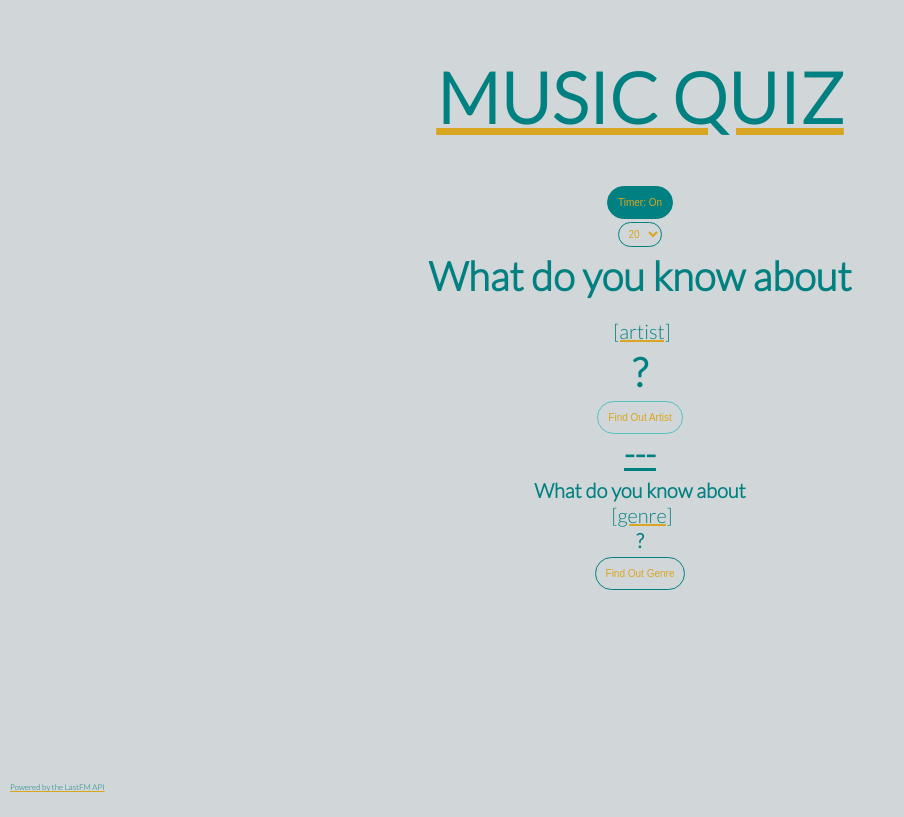
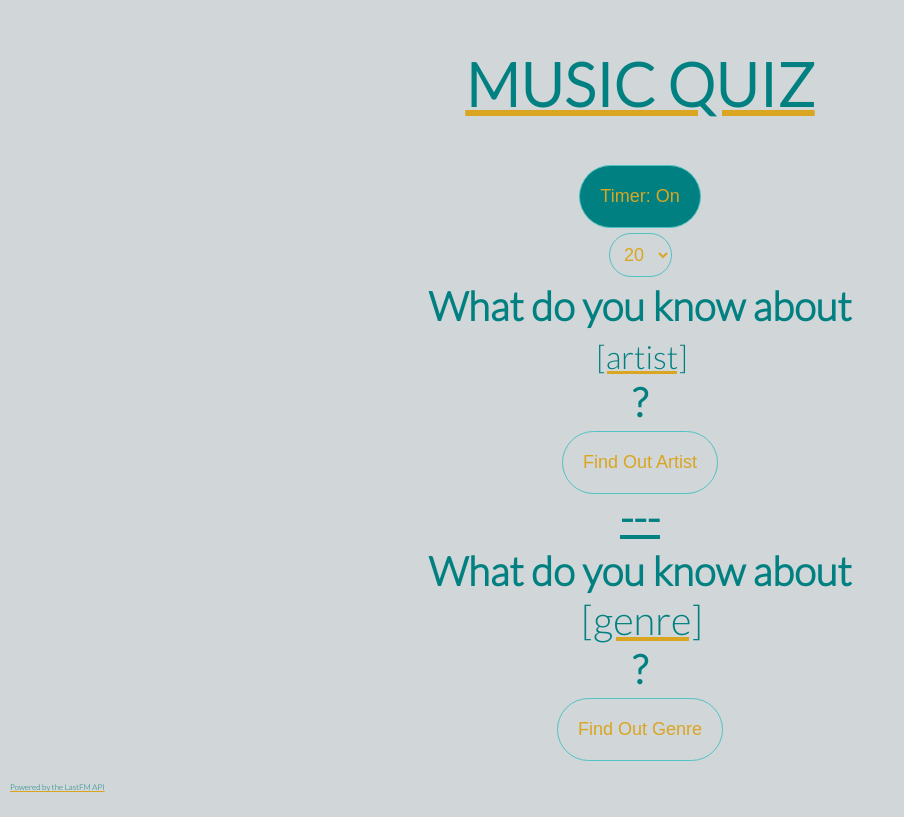
Before and after one commit to tylly/Music-Genius, a plain HTML site: page index.html in a window 1280 px wide. Both pictures are taken after a click on the button "Timer: Off". Shown: the whole page, without its empty margins (0-904 px from the left). Drawn offline with Linux system fonts and the light colour scheme.

Commit message:
desktop css

```diff
--- a/css/style.css
+++ b/css/style.css
@@ -21,13 +21,14 @@ body {
 #head {
   text-decoration: underline;
   text-decoration-color: goldenrod;
-  font-size: 70px;
+  font-size: 60px;
 }
 
 #or {
   text-decoration: underline;
   margin-top: 0px;
   margin-bottom: 5px;
+  font-size: 40px;
 }
 
 #buttons {
@@ -42,10 +43,11 @@ body {
   border: 1px solid rgb(83, 194, 194);
   border-radius: 50px;
   font-size: 10px;
-  padding: 10px 10px 10px 10px;
+  padding: 20px 20px 20px 20px;
   margin-top: 5px;
   margin-left: auto;
   margin-right: auto;
+  font-size: large;
 }
 
 #findOutArtist:hover {
@@ -60,11 +62,14 @@ body {
   color: goldenrod;
   background-color: transparent;
   text-align: center;
-  border: 1px solid teal;
+  border: 1px solid rgb(83, 194, 194);
   border-radius: 50px;
   font-size: 10px;
-  padding: 10px 10px 10px 10px;
+  padding: 20px 20px 20px 20px;
   margin-top: 5px;
+  margin-left: auto;
+  margin-right: auto;
+  font-size: large;
 }
 
 #findOutGenre:hover {
@@ -79,13 +84,14 @@ body {
   color: goldenrod;
   background-color: transparent;
   text-align: center;
-  border: 1px solid teal;
+  border: 1px solid rgb(83, 194, 194);
   border-radius: 50px;
   font-size: 10px;
-  padding: 10px 10px 10px 10px;
-  max-width: 150px;
+  padding: 20px 20px 20px 20px;
+  margin-top: 5px;
   margin-left: auto;
   margin-right: auto;
+  font-size: large;
 }
 
 #onOff:hover {
@@ -97,13 +103,14 @@ body {
   color: goldenrod;
   background-color: transparent;
   text-align: center;
-  border: 1px solid teal;
+  border: 1px solid rgb(83, 194, 194);
   border-radius: 50px;
   font-size: 10px;
-  padding: 5px 5px 5px 5px;
-  margin-top: 3px;
+  padding: 10px 10px 10px 10px;
+  margin-top: 5px;
   margin-left: auto;
   margin-right: auto;
+  font-size: large;
   display: none;
 }
 
@@ -133,7 +140,7 @@ body {
   text-align: center;
   border: 1px solid teal;
   border-radius: 50px;
-  font-size: 45px;
+  font-size: 30px;
   padding: 20px 20px 20px 20px;
   margin-top: 50px;
   display: none;
@@ -172,7 +179,7 @@ body {
   color: teal;
   position: absolute;
   top: 0;
-  right: 10px;
+  right: 10px;j
   font-size: 20px;
   display: none;
   text-decoration: underline;
@@ -189,6 +196,8 @@ body {
   font-family: lato;
   text-decoration: underline;
   text-decoration-color: goldenrod;
+  font-size: 32px;
+
 }
 
 #artist:focus {
@@ -211,7 +220,7 @@ body {
   border: 0px;
   text-align: center;
   width: 100%;
-  font-size: 20px;
+  font-size: 40px;
   font-family: lato;
   text-decoration: underline;
   text-decoration-color: goldenrod;
@@ -232,8 +241,8 @@ body {
 }
 
 #genreImage {
-  max-width: 120px;
-  max-height: 120px;
+  max-width: 300px;
+  max-height: 300px;
 }
 
 #question {
@@ -264,11 +273,11 @@ body {
   background-color: transparent;
   border: 1px solid teal;
   border-radius: 50px;
-  font-size: 30px;
+  font-size: 20px;
   margin-left: 10px;
   margin-right: 10px;
   margin-top: 10px;
-  padding: 10px 10px 10px 10px;
+  padding: 20px 20px 20px 20px;
 }
 
 .boxBut:hover {
@@ -288,7 +297,7 @@ body {
 
 #prompt2 {
   margin: 0px 0px 0px 0px;
-  font-size: 20px;
+  font-size: 40px;
 }
 
 #q {
```
